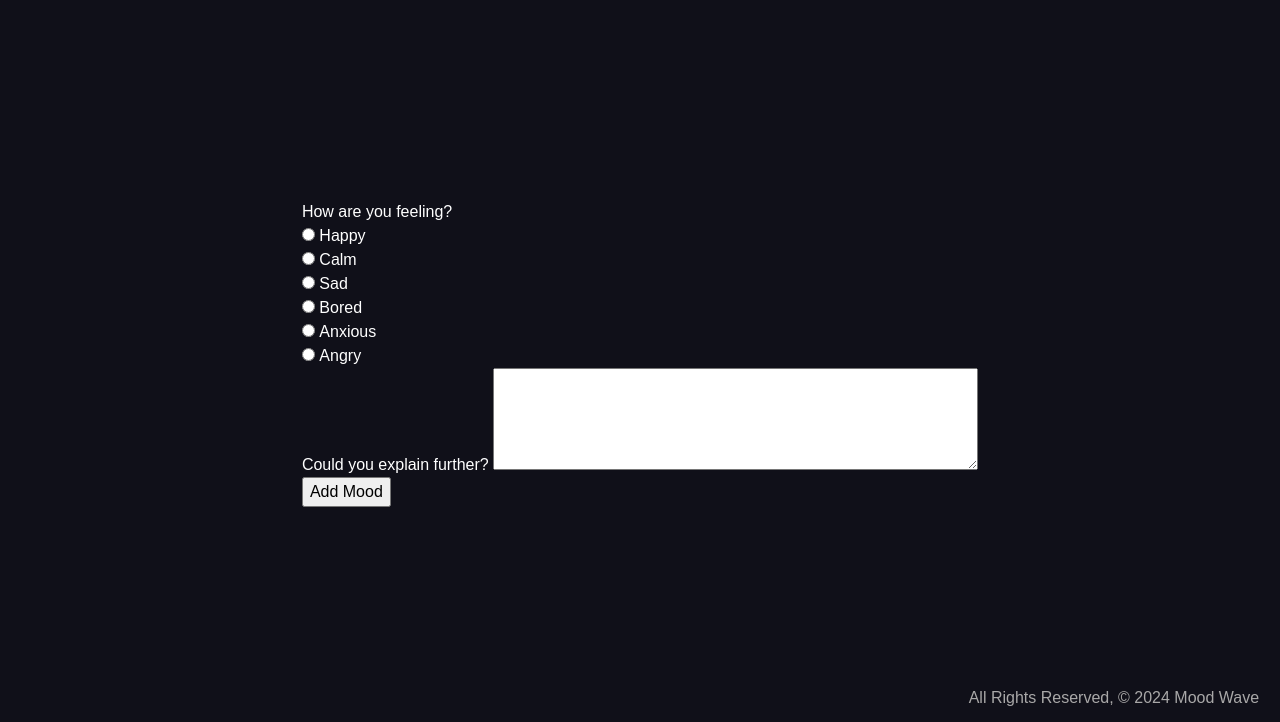
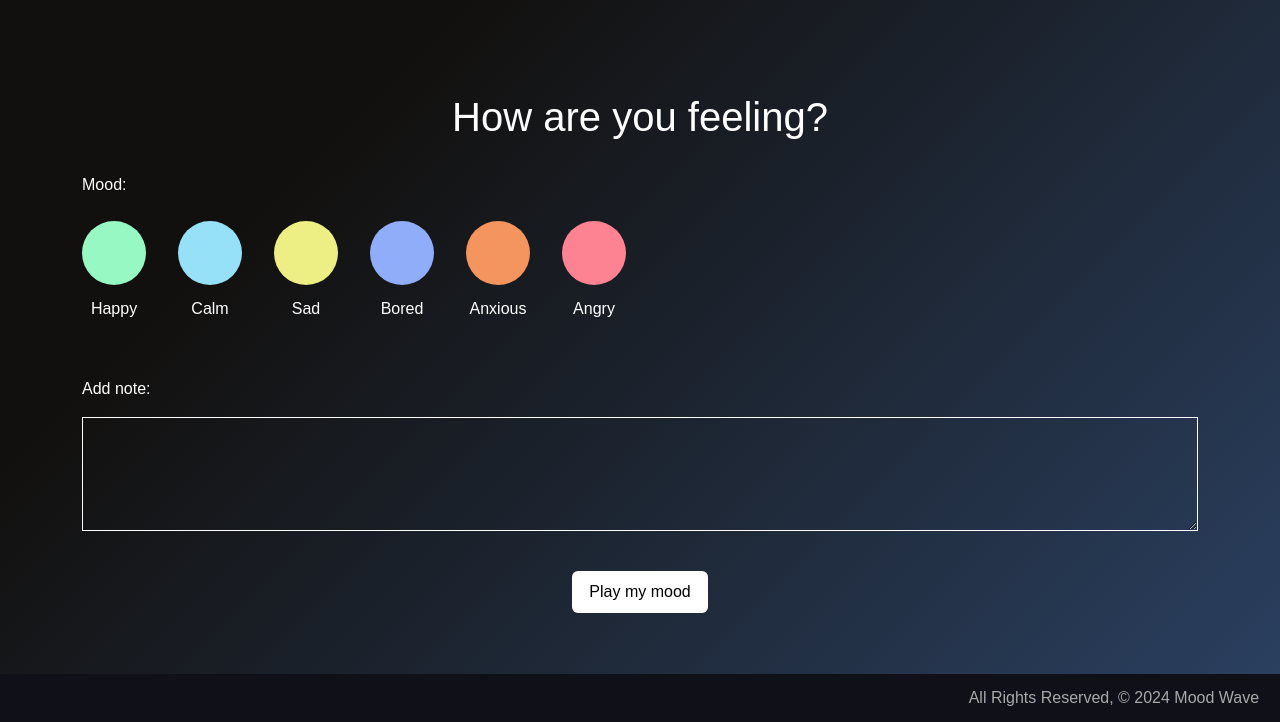
Before and after one commit to daliaahmed257/mood-wave, a Django app: page /moods/create in a window 1280 px wide. Shown: the part 78-800 px from the top of the page. Run offline with Django 5.2, Linux system fonts and the light colour scheme; some web fonts are replaced.

Commit message:
form style update

```diff
--- a/main_app/static/css/style.css
+++ b/main_app/static/css/style.css
@@ -13,8 +13,17 @@ body {
     min-height: 100vh;
     display: flex;
     flex-direction: column;
-    background-color: #101019;
+    background-color: #2b4162;
+    background-image: linear-gradient(315deg, #2b4162 0%, #12100e 74%);
 }
+
+@media (max-width: 435px) {
+    body {
+        background-color: #101019;
+        background-image: none;
+    }
+}
+
 
 main {
     flex: 1;
@@ -44,6 +53,20 @@ a:hover {
 .page-title {
     text-align: center;
     margin-bottom: 4vmin;
+}
+
+.btn {
+    background-color: white;
+    color: black;
+    padding: 8px 16px;
+}
+
+.btn:hover {
+    background-color: #B17B9C;
+}
+
+.error-message {
+    color: rgb(248, 80, 80);
 }
 
 /* BASE */
@@ -156,7 +179,90 @@ footer {
 
 /* NEW MOOD FORM */
 
+.mood-form {
+    display: flex;
+    flex-direction: column;
+    justify-content: center;
+    width: 100%;
+}
 
+.mood-options-container {
+    display: flex;
+    gap: 16px;
+}
+
+#all-moods {
+    display: flex;
+    flex-direction: column;
+    align-items: center;
+    justify-content: center;
+    gap: 12px;
+}
+
+
+#all-moods > input:checked + div {
+    border: 2px solid white;
+    padding: 8px;
+    border-radius: 100%;
+}
+
+#all-moods > input {
+    visibility: hidden;
+    position: absolute;
+}
+
+
+.mood-option {
+    height: 8vmin;
+    width: 8vmin;
+    border-radius: 100%;
+    cursor: pointer;
+}
+
+
+.happy {
+    background-color: #97F8C4;
+}
+
+.calm {
+    background-color: #97E1F8
+}
+
+.bored {
+    background-color: #90ADF9;
+}
+
+.sad {
+    background-color: #EDEF84;
+}
+
+.anxious {
+    background-color: #F4945E;
+}
+
+.angry {
+    background-color: #FE8392;
+}
+
+.notes {
+    display: flex;
+    flex-direction: column;
+    gap: 16px;
+    margin-top: 16px;
+
+}
+
+.field {
+    background-color: transparent;
+    border: 1px solid white;
+    padding: 8px;
+    color: white;
+}
+
+.mood-form-btn {
+    width: fit-content;
+    margin: auto;
+}
 
 
 /* PLAYLISTS */
--- a/main_app/templates/main_app/mood_form.html
+++ b/main_app/templates/main_app/mood_form.html
@@ -10,22 +10,55 @@
   <input type="submit" value="Add Mood">
 </form> -->
 
+<h1 class="page-title">How are you feeling?</h1>
 
-<form action="" method="POST">
+<form class="mood-form" action="" method="POST">
   {% csrf_token %}
+  <div>
+    <label class="mood-label">Mood:</label><br>
+    <br>
+    <div class="mood-options-container">
+    {% for value, label in form.title.field.choices %}
+      {% if value %}
+      <label id="all-moods" for="id_{{ form.title.name }}_{{ forloop.counter }}">
+        <input type="radio" name="{{ form.title.name }}" id="id_{{ form.title.name }}_{{ forloop.counter }}" value="{{ value }}" {% if form.title.value == value %}checked{% endif %}>
+        {% if label == 'Happy' %}
+        <div class="mood-selector"><div class="mood-option happy"></div></div>
+        {% elif label == 'Calm' %}
+        <div class="mood-selector"><div class="mood-option calm"></div></div>
+        {% elif label == 'Sad' %}
+        <div class="mood-selector"><div class="mood-option sad"></div></div>
+        {% elif label == 'Bored' %}
+        <div class="mood-selector"><div class="mood-option bored"></div></div>
+        {% elif label == 'Anxious' %}
+        <div class="mood-selector"><div class="mood-option anxious"></div></div>
+        {% elif label == 'Angry' %}
+        <div class="mood-selector"><div class="mood-option angry"></div></div>
+        {% endif %}
+        <p>{{ label }}</p>
+      </label>
+      <br>
+      {% endif %}
+    {% endfor %}
+    </div>
+  </div>
+  <br>
 
-  <label>How are you feeling?</label><br>
-  {% for value, label in form.title.field.choices %}
-    {% if value %}
-      <input type="radio" name="{{ form.title.name }}" id="id_{{ form.title.name }}_{{ forloop.counter }}" value="{{ value }}" {% if form.title.value == value %}checked{% endif %}>
-      <label for="id_{{ form.title.name }}_{{ forloop.counter }}">{{ label }}</label><br>
-    {% endif %}
-  {% endfor %}
+  {% if form.title.errors %}
+    <p class="error-message">*please select a mood</p>
+  {% endif %}
 
-  <label for="{{ form.content.id_for_label }}">Could you explain further?</label>
-  <textarea name="{{ form.content.name }}" id="{{ form.content.id_for_label }}" rows="4" cols="50">{{ form.content.value }}</textarea><br>
+  <div class="notes">
+    <label for="{{ form.content.id_for_label }}">Add note:</label>
+    <textarea class="field" name="{{ form.content.name }}" id="{{ form.content.id_for_label }}" rows="4" cols="50">{{ form.content.value }}</textarea><br>
+  </div>
 
-  <input type="submit" value="Add Mood">
+  {% if form.content.errors %}
+    <p class="error-message">*please add a note</p>
+  {% endif %}
+
+  <input class="btn mood-form-btn" type="submit" value="Play my mood">
+
 </form>
 
 
```
